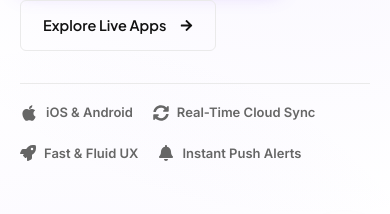
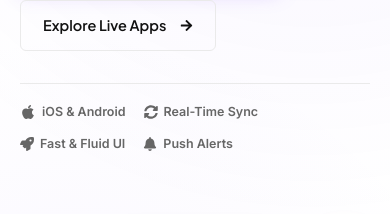
Before and after one commit to Abhishek-1273/Velta-Full-Project, a React (Vite) app in the folder frontend/: page /services/mobile-app-development#apps-showcase in a window 390 px wide. Shown: the part 538-752 px from the top of the page. Built offline with nearby package versions, Linux system fonts and the light colour scheme; no server answers.

Commit message:
style: align mobile app hero badges into a single clean line

```diff
--- a/frontend/src/pages/MobileAppDevelopment/MobileAppDevelopment.jsx
+++ b/frontend/src/pages/MobileAppDevelopment/MobileAppDevelopment.jsx
@@ -195,10 +195,10 @@ export default function MobileAppDevelopment() {
               </div>
 
               <div className={styles.platformBadges}>
-                <div className={styles.platformItem}><FaApple size={18} /><span>iOS & Android</span></div>
-                <div className={styles.platformItem}><FaSyncAlt size={16} /><span>Real-Time Cloud Sync</span></div>
-                <div className={styles.platformItem}><FaRocket size={16} /><span>Fast & Fluid UX</span></div>
-                <div className={styles.platformItem}><FaBell size={16} /><span>Instant Push Alerts</span></div>
+                <div className={styles.platformItem}><FaApple size={16} /><span>iOS & Android</span></div>
+                <div className={styles.platformItem}><FaSyncAlt size={14} /><span>Real-Time Sync</span></div>
+                <div className={styles.platformItem}><FaRocket size={14} /><span>Fast & Fluid UI</span></div>
+                <div className={styles.platformItem}><FaBell size={14} /><span>Push Alerts</span></div>
               </div>
             </div>
 
--- a/frontend/src/pages/MobileAppDevelopment/MobileAppDevelopment.module.css
+++ b/frontend/src/pages/MobileAppDevelopment/MobileAppDevelopment.module.css
@@ -87,8 +87,8 @@
 .platformBadges {
   display: flex;
   align-items: center;
-  gap: 20px;
-  flex-wrap: wrap;
+  gap: 16px;
+  flex-wrap: nowrap;
   padding-top: 18px;
   border-top: 1px solid var(--border);
 }
@@ -96,10 +96,19 @@
 .platformItem {
   display: flex;
   align-items: center;
-  gap: 8px;
-  font-size: 13px;
+  gap: 6px;
+  font-size: 12.5px;
   font-weight: 600;
   color: var(--text2);
+  white-space: nowrap;
+  flex-shrink: 0;
+}
+
+@media (max-width: 640px) {
+  .platformBadges {
+    flex-wrap: wrap;
+    gap: 12px 18px;
+  }
 }
 
 /* S24 Ultra Phone Stack */
```
